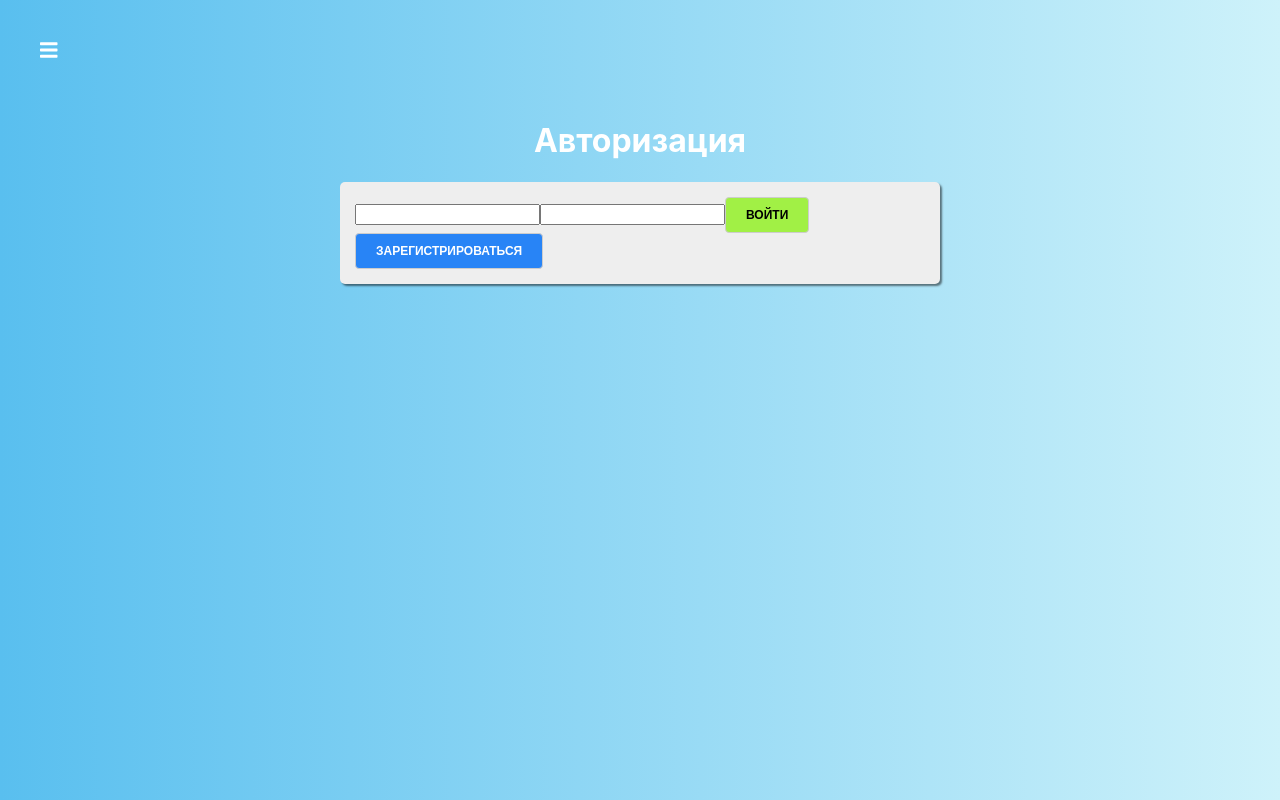
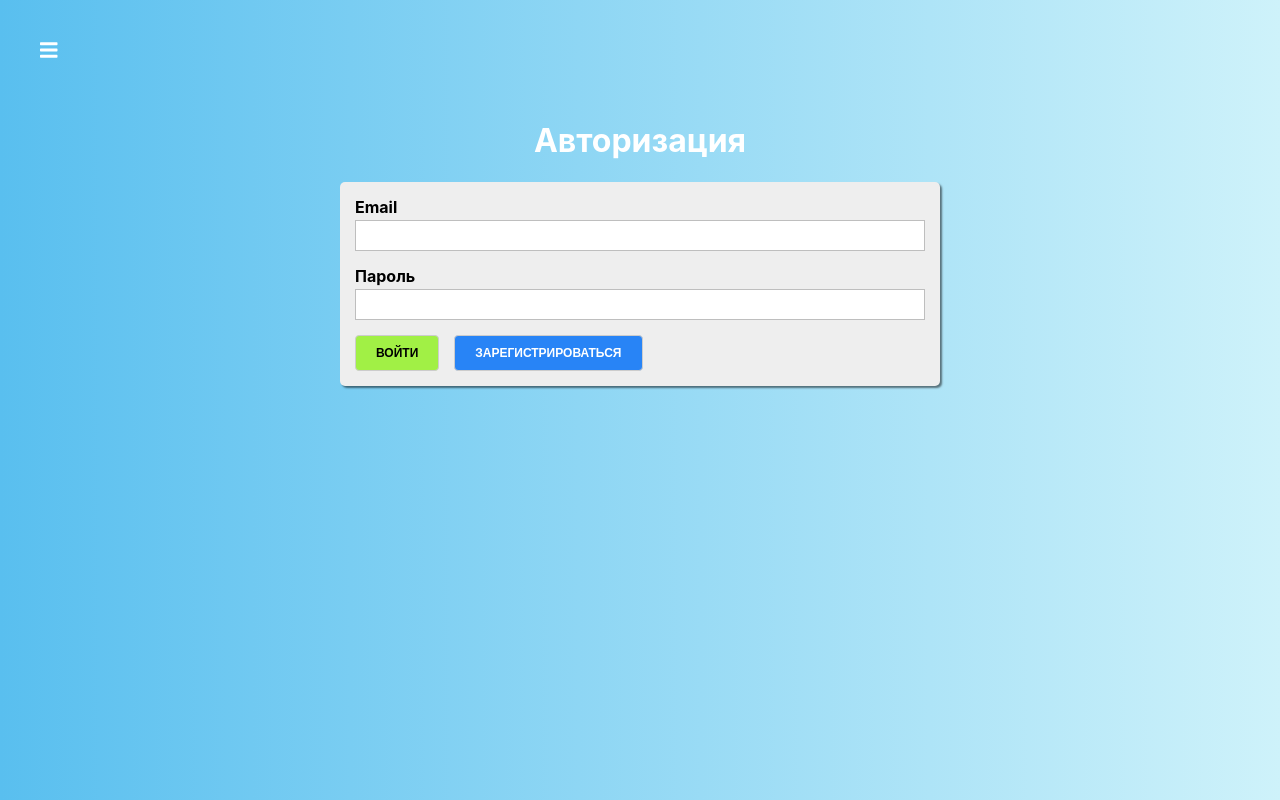
Before and after one commit to meinl2/questionList-, a React app: page /auth in a window 1280 px wide. Built offline with nearby package versions, Linux system fonts and the light colour scheme.

Commit message:
validation auth

```diff
--- a/package.json
+++ b/package.json
@@ -35,6 +35,7 @@
     "fs-extra": "^8.1.0",
     "html-webpack-plugin": "4.0.0-beta.11",
     "identity-obj-proxy": "3.0.0",
+    "is-js": "^0.1.1",
     "jest": "24.9.0",
     "jest-environment-jsdom-fourteen": "1.0.1",
     "jest-resolve": "24.9.0",
--- /dev/null
+++ b/src/components/UI/input/input.js
@@ -0,0 +1,35 @@
+import React from "react";
+import classes from './input.module.css'
+
+function isInvalid({valid, touched, shouldValidate }) {
+    return !valid && shouldValidate && touched
+}
+
+const Input = props => {
+    const inputType = props.type || 'text';
+    const cls = [classes.input];
+    const htmlFor = `${inputType}-${Math.random()}`;
+
+    if (isInvalid(props)) {
+        cls.push(classes.invalid)
+    }
+
+    return(
+        <div className={cls.join(' ')}>
+            <label htmlFor={htmlFor}>{props.label}</label>
+            <input
+                type={inputType}
+                id={htmlFor}
+                value={props.value}
+                onChange={props.onChange}
+            />
+
+            {
+                isInvalid(props) ? <span>{props.errorMessage || 'Введите верное значение'}</span> : null
+            }
+
+        </div>
+    )
+};
+
+export default Input
--- /dev/null
+++ b/src/components/UI/input/input.module.css
@@ -0,0 +1,30 @@
+.input {
+    margin-bottom: 15px;
+}
+
+.input label {
+    margin-bottom: 3px;
+    padding: 0;
+    display: block;
+    font-weight: bold;
+}
+
+.input input {
+    display: block;
+    box-sizing: border-box;
+    border: 1px solid #bebebe;
+    padding: 7px;
+    margin: 0 0 5px;
+    width: 100%;
+    outline: none;
+    transition: all 300ms ease-in-out;
+}
+.input span {
+    color: #f01f30;
+    font-size: 12px;
+    font-weight: bold;
+}
+
+.input.invalid label {
+    color: #f01f30;
+}
--- a/src/containers/Auth/Auth.js
+++ b/src/containers/Auth/Auth.js
@@ -1,7 +1,46 @@
 import React, {Component} from 'react';
 import classes from './Auth.module.css';
 import Button from "../../components/UI/Button/Button";
+import Input from "../../components/UI/input/input";
+
+const validateEmail = email => {
+    const re = /^(([^<>()[\]\\.,;:\s@"]+(\.[^<>()[\]\\.,;:\s@"]+)*)|(".+"))@((\[[0-9]{1,3}\.[0-9]{1,3}\.[0-9]{1,3}\.[0-9]{1,3}\])|(([a-zA-Z\-0-9]+\.)+[a-zA-Z]{2,}))$/;
+    return re.test(String(email).toLowerCase());
+}
+
 export default class Auth extends Component {
+
+    constructor (props) {
+        super(props);
+        this.state = {
+            formControls: {
+                email: {
+                    value: '',
+                    type: 'email',
+                    label: 'Email',
+                    errorMessage: 'введите корректный email',
+                    valid: false,
+                    touched: false,
+                    validation: {
+                        required: true,
+                        email: true
+                    }
+                },
+                password: {
+                    value: '',
+                    type: 'password',
+                    label: 'Пароль',
+                    errorMessage: 'введите корректный пароль',
+                    valid: false,
+                    touched: false,
+                    validation: {
+                        required: true,
+                        minLength: 6
+                    }
+                }
+            }
+        };
+    }
 
     loginHandler = () => {
 
@@ -15,6 +54,62 @@
         e.preventDefault()
     };
 
+    validateControl (value, validation) {
+        if (!validation) {
+            return true
+        }
+
+        let isValid = true;
+
+        if (validation.required) {
+            isValid = value.trim() !== '' && isValid
+        }
+
+        if (validation.email) {
+            isValid = validateEmail(value) && isValid
+        }
+
+        if (validation.minLength) {
+            isValid = value.length >= validation.minLength && isValid
+        }
+
+        return isValid
+    }
+
+    onChangeHandler = (event, controlName) => {
+        const formControls = {...this.state.formControls};
+        const control = {...formControls[controlName]};
+
+        control.value = event.target.value;
+        control.touched = true;
+        control.valid = this.validateControl(control.value,  control.validation);
+
+        formControls[controlName] = control;
+
+        this.setState({
+            formControls
+        })
+    };
+
+    renderInputs () {
+       return  Object.keys(this.state.formControls).map((controlName, index) => {
+           const control = this.state.formControls[controlName];
+            return (
+                <Input
+                    key={controlName + index}
+                    type={control.type}
+                    value={control.value}
+                    valid={control.valid}
+                    touched={control.touched}
+                    label={control.label}
+                    errorMessage={control.errorMessage}
+                    shouldValidate={!!control.validation}
+                    onChange={event=>this.onChangeHandler(event, controlName)}
+                />
+            )
+        });
+    }
+
     render() {
         return (
             <div className={classes.Auth}>
@@ -22,8 +117,8 @@
                     <h1>Авторизация</h1>
 
                     <form onSubmit={this.submitHandler} className={classes.AuthForm}>
-                        <input type="text"/>
-                        <input type="text"/>
+
+                        {this.renderInputs()}
 
                         <Button
                             type={'success'}
```
Also changed, not shown: 1 other file (tests, documents, lock files or other folders).
